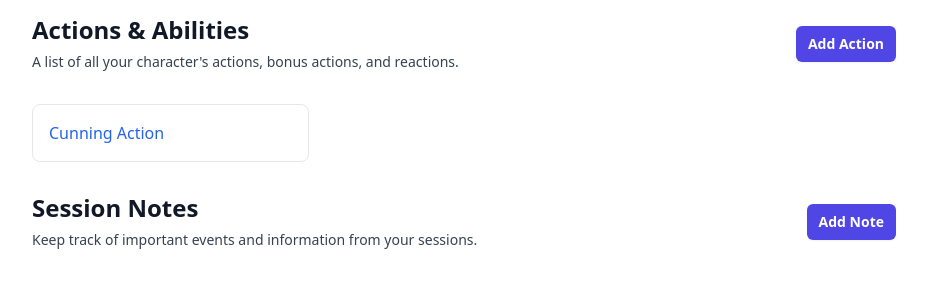
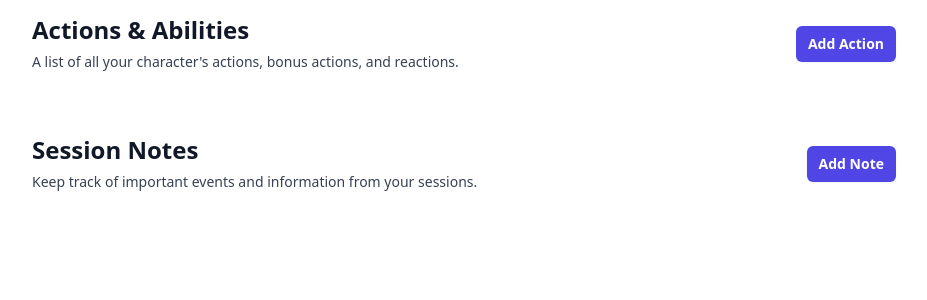
Before and after one commit to andriotis/ttrpg-companion, a React (Vite) app: page / in a window 1280 px wide. Shown: the top 300 px of the page, without its empty margins (176-1103 px from the left). Built offline with nearby package versions, Linux system fonts and the light colour scheme.

Commit message:
removed cunning action init from deployment

```diff
--- a/src/components/Actions.tsx
+++ b/src/components/Actions.tsx
@@ -3,16 +3,6 @@ import ActionDialog, { Action } from "./ActionDialog";
 import { ActionForm } from "./ActionForm";
 import { loadFromStorage, saveToStorage } from "../utils/storage";
 import { TrashIcon } from "@heroicons/react/24/outline";
-
-// Example Rogue actions
-const cunningAction: Action = {
-  name: "Cunning Action",
-  type: "Bonus Action",
-  source: "Rogue (Level 2)",
-  description: [
-    "Starting at 2nd level, your quick thinking and agility allow you to move and act quickly. You can take a bonus action on each of your turns in combat. This action can be used only to take the Dash, Disengage, or Hide action.",
-  ],
-};
 
 export function Actions() {
   const [actions, setActions] = useState<Action[]>([]);
@@ -22,8 +12,6 @@ export function Actions() {
     const savedActions = loadFromStorage<Action[]>("ACTIONS");
     if (savedActions) {
       setActions(savedActions);
-    } else {
-      setActions([cunningAction]);
     }
   }, []);
 
```
